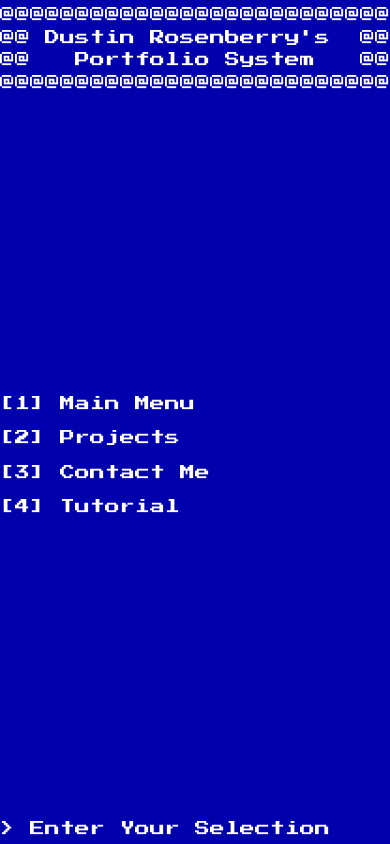
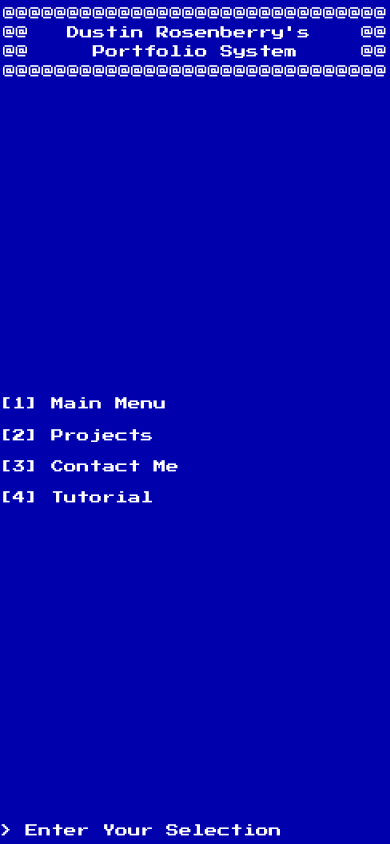
Before and after one commit to Sc1entifik/PortfolioSite, a Next.js app: page / in a window 390 px wide. Built offline with nearby package versions, Linux system fonts and the light colour scheme.

Commit message:
Set screen breakpoints then deleted tailwind.config.ts to be fully Tailwind v4 compliant.

```diff
--- a/src/app/globals.css
+++ b/src/app/globals.css
@@ -27,6 +27,10 @@
 
 	/* FF Menu Background Gradient */
 	--background-image-ff7-menu: linear-gradient(135deg, hsl(210, 90%, 45%), hsl(230, 75%, 28%), hsl(250, 55%, 5%));
+
+	/* Custom Breakpoints */
+	--breakpoint-xsphone: 375px;
+	--breakpoint-xs: 400px;
 }
 
 @layer utilities {
--- a/src/app/page.tsx
+++ b/src/app/page.tsx
@@ -3,7 +3,7 @@ import MenuOptions from "./components/menuOptions";
 
 export default function Home() {
 	return (
-		<div className="flex flex-col justify-between h-dvh w-full text-[15px] sm:text-[22px] md:text-[27px] lg:text-[31px] overflow-hidden">
+		<div className="flex flex-col justify-between h-dvh w-full text-[.8rem] xs:text-[1rem] sm:text-[1.37rem] md:text-[1.68rem] lg:text-[2rem] overflow-hidden">
 			<LandingPageHeader/>
 			<MenuOptions/>
 			<p className="mb-1">{'>'} Enter Your Selection</p>
--- a/tailwind.config.ts
+++ /dev/null
@@ -1,48 +0,0 @@
-import type { Config } from "tailwindcss";
-
-const config: Config = {
-  content: [
-    "./src/pages/**/*.{js,ts,jsx,tsx,mdx}",
-    "./src/components/**/*.{js,ts,jsx,tsx,mdx}",
-    "./src/app/**/*.{js,ts,jsx,tsx,mdx}",
-  ],
-  theme: {
-    extend: {
-			backgroundImage: {
-				"ff7-menu": "linear-gradient(135deg, hsl(210,90%,45%), hsl(230, 75%, 28%), hsl(250, 55%, 5%))"
-			},
-			fontFamily: {
-				dos: ["var(--font-dos)", "monospace"],
-			},
-      colors: {
-				dos: {
-					blue: "hsl(240, 100%, 34%)",
-					red: "hsl(0, 100%, 50%)",
-					black: "hsl(0, 0%, 0%)",
-					white: "hsl(0,0%, 100%)",
-					cyan: "hsl(180, 100%, 50%)",
-					lightGray: "hsl(0, 0%, 75%)",
-					green: "hsl(120, 100%, 50%)",
-					yellow: "hsl(60, 100%, 50%)",
-				},
-				projects: {
-					backgroundNavy: "hsl(220, 60%, 10%)",
-					titleRed: "hsl(0, 100%, 35%)",
-					headerRed: "hsl(10, 90%, 50%)",
-					borderGray: "hsl(0, 0%, 70%)",
-					black: "hsl(0, 0%, 0%)",
-					white: "hsl(0, 0%, 100%)",
-				},
-				contact: {
-					ffMenuBlue: "hsl(245, 90%, 45%)",
-				}
-      },
-			screens: {
-				xsphone: "375px",
-				xs: "400px",
-			},
-    },
-  },
-  plugins: [],
-};
-export default config;
```
